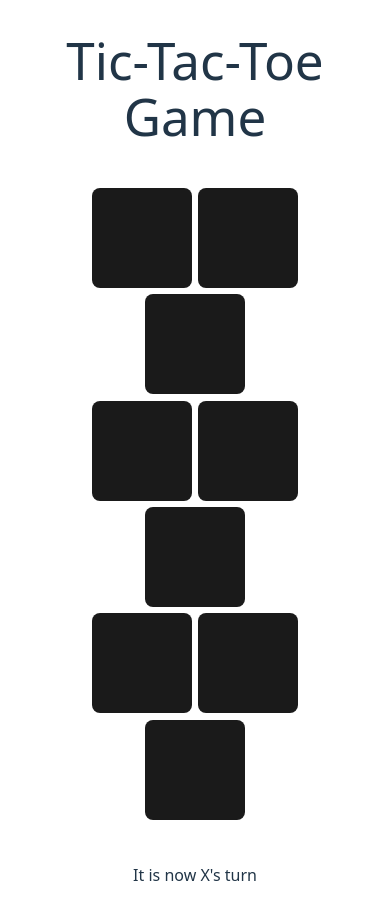
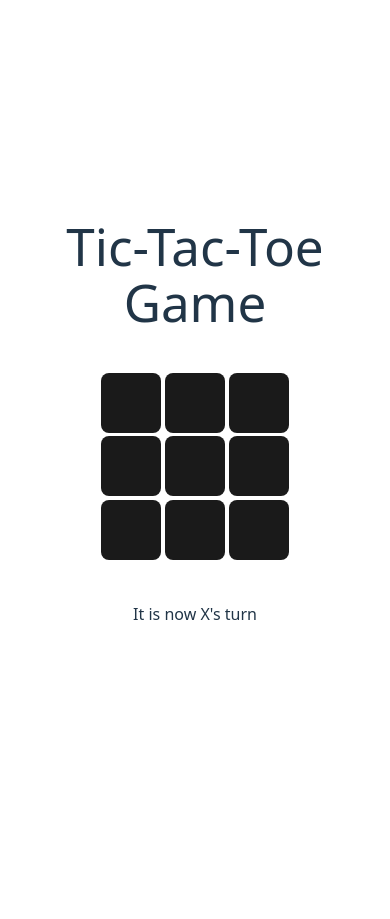
Before and after one commit to malcholden/tic-tac-toe-game, a React (Vite) app: page / in a window 390 px wide. After the commit the page ends 844 px from the top, so only its background shows below. Built offline with nearby package versions, Linux system fonts and the light colour scheme; no server answers.

Commit message:
trying to update for mobile

```diff
--- a/src/App.css
+++ b/src/App.css
@@ -82,3 +82,23 @@
 .TTbutton:focus-visible {
   outline: 4px auto -webkit-focus-ring-color;
 }
+
+@media (max-width: 640px) {
+  .TTbutton {
+    width: 60px;
+    height: 60px;
+    font-size: 1.2em;
+  }
+}
+
+@media (max-width: 640px) {
+  .card {
+    padding: 1em;
+  }
+}
+
+@media (max-width: 640px) {
+  #root {
+    padding: 1rem;
+  }
+}
```
Also changed, not shown: src/index.css (line endings or trailing spaces).
